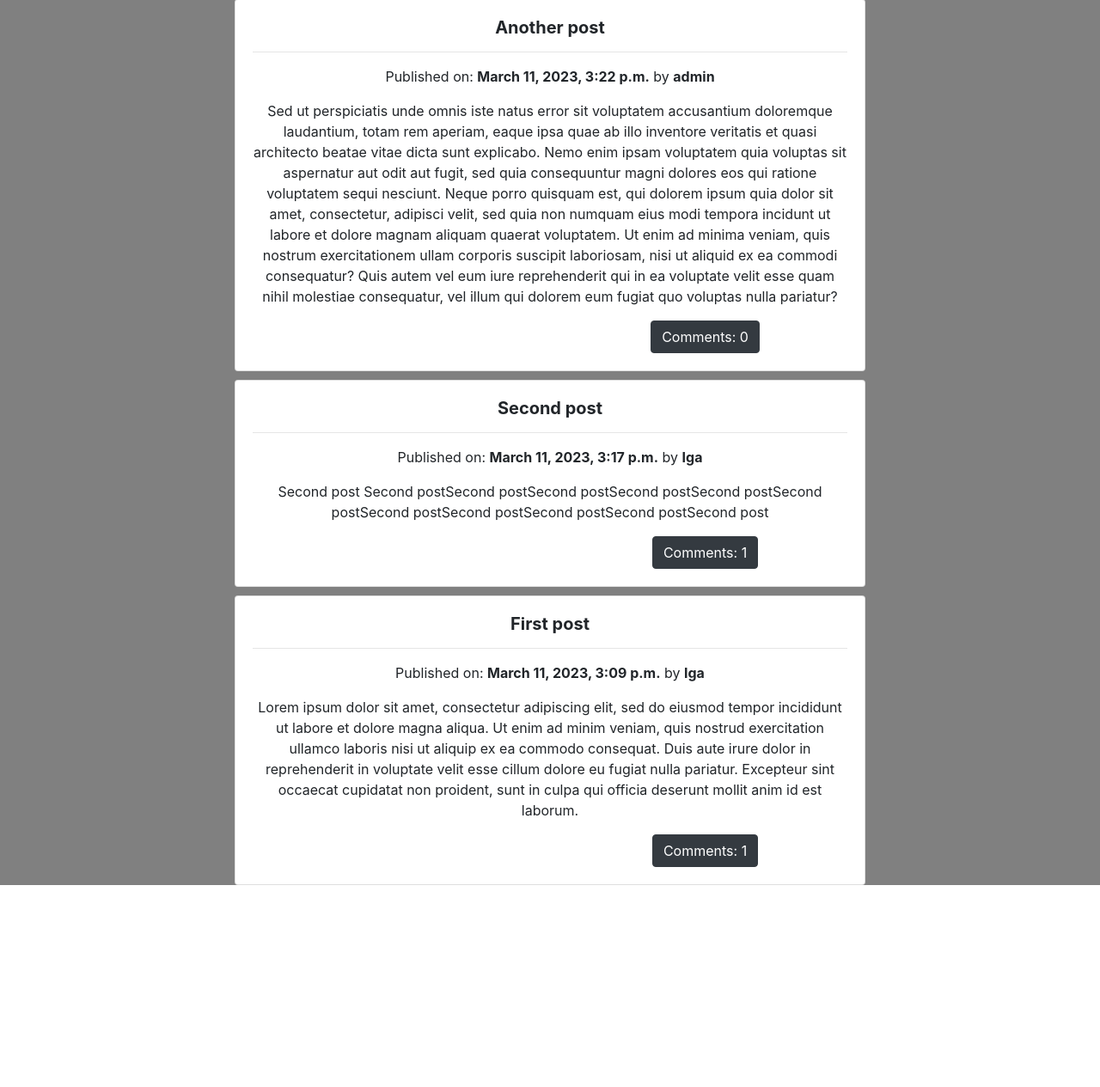
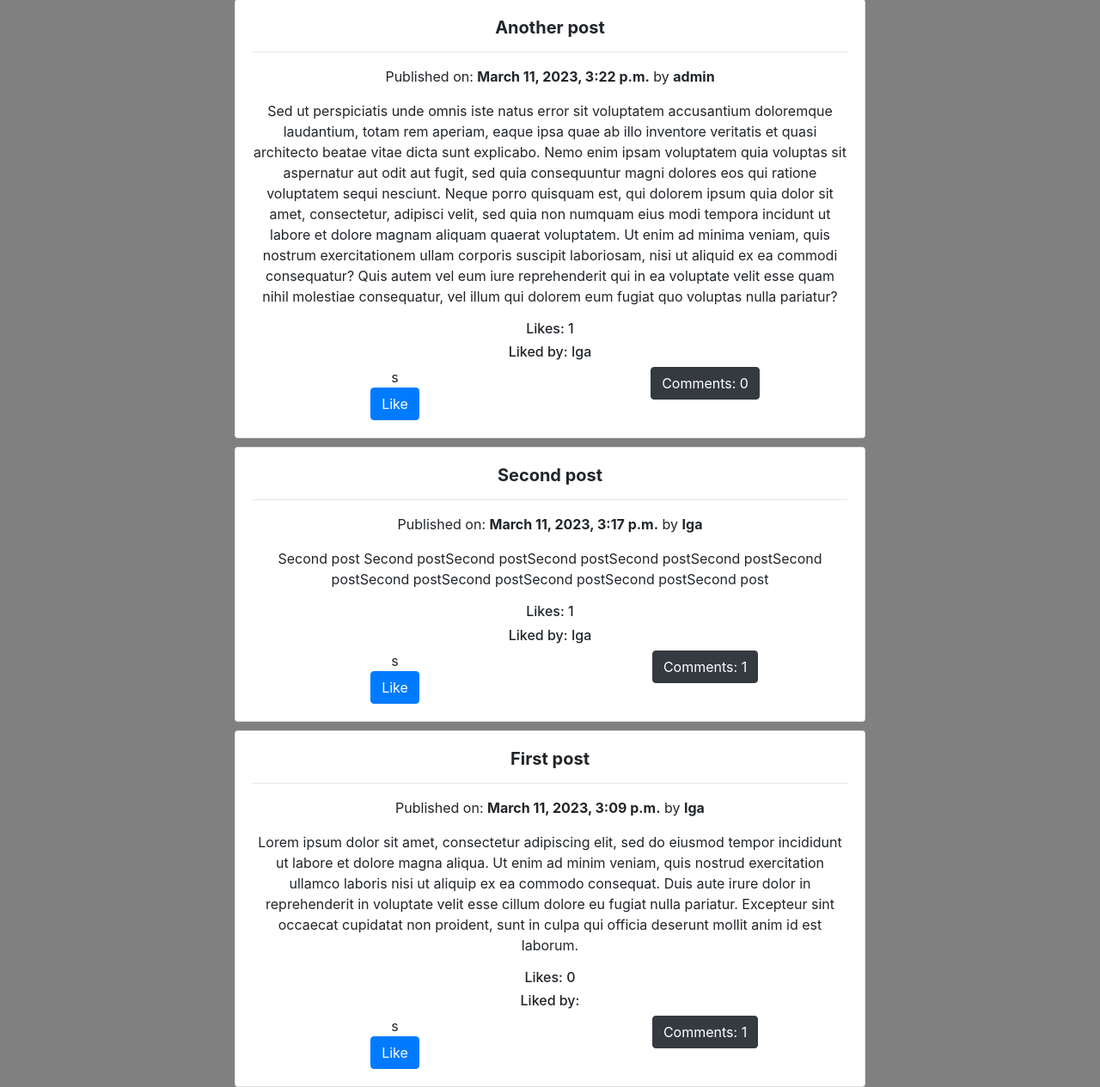
Before and after one commit to igness1/SimpleDjangoBlog, a Django app: page / in a window 1280 px wide. Shown: the part 67-1332 px from the top of the page at 86% size. Before the commit the page ends 1097 px from the top, so only its background shows below. Run offline with Django 4.2, Linux system fonts and the light colour scheme; data comes from the database, SQL or seed files in the repository; both versions use the stored data as it was after the commit; some libraries are stand-ins or nearby versions.

Commit message:
Like option

```diff
--- a/app/models.py
+++ b/app/models.py
@@ -9,6 +9,7 @@ class Post(models.Model):
     text = models.TextField()
     create_date = models.DateTimeField(default=timezone.now)
     published_date = models.DateTimeField(blank=True, null=True)
+    likes = models.ManyToManyField(User, related_name='post_like')
 
     def publish(self):
         self.published_date = timezone.now()
@@ -19,6 +20,13 @@ class Post(models.Model):
 
     def get_absolute_url(self):
         return reverse('post_detail', kwargs={'pk': self.pk})
+
+    def number_of_likes(self):
+        return self.likes.count()
+
+    def who_liked(self):
+        return ", ".join([str(p) for p in self.likes.all()])
+
 
     def __str__(self):
         return self.title
--- a/app/urls.py
+++ b/app/urls.py
@@ -12,5 +12,5 @@ urlpatterns = [
     path('post/<int:pk>/remove_comment/', views.remove_comment, name='comment_remove'),
     path('post/<int:pk>/edit/', views.PostEdit.as_view(), name='edit_post'),
     path('post/<int:pk>/remove/', views.PostDelete.as_view(), name='remove_post'),
-
+    path('like/<int:pk>/', views.give_like, name="give_like"),
 ]
--- a/app/views.py
+++ b/app/views.py
@@ -56,12 +56,14 @@ def approve_comment(request, pk):
     comment.approve()
     return redirect('post_detail', pk=comment.post.pk)
 
-# TODO:Working likes option
-# @login_required
-# def give_like(request, pk):
-#    post = get_object_or_404(Post, id=request.POST.get('post_id'))
-#    post.likes.add(request.user)
-#    return redirect('post_list')
+@login_required
+def give_like(request, pk):
+   post = get_object_or_404(Post, id=request.POST.get('post_id'))
+   if post.likes.filter(id=request.user.id).exists():
+       post.likes.remove(request.user)
+   else:
+       post.likes.add(request.user)
+   return redirect('post_list')
 
 
 def add_comment(request, pk):
--- a/templates/app/post_list.html
+++ b/templates/app/post_list.html
@@ -10,17 +10,16 @@
                         <p>Published on:  <b>{{ post.published_date }}</b>  by <b>{{ post.author }}</b></p>
                     </div>
                 <p class="card-text">{{ post.text }}</p>
-                <!-- <h6>Likes: {{ post.total_likes }}</h6>
-                <h6>Likes by: {{ post.who_liked }}</h6> -->
+                <h6>Likes: {{ post.number_of_likes }}</h6>
+                <h6>Liked by: {{ post.who_liked }}</h6>
                     <div class="row">
                     <div class="col-sm" >
-                        <!--
-                        like button - need functionality first
-                        <form method="post" action="">
+s
+                        <form method="post" action="{% url 'give_like' pk=post.pk %}">
                             {% csrf_token %}
                             <button type="submit" name="post_id" class="btn btn-primary" value="{{ post.id }}">Like</button>
                         </form>
-                        -->
+
                     </div>
                     <div class="col-sm" >
                         <a href="{% url 'post_detail' pk=post.pk %}" class="btn btn-dark">Comments: {{ post.approve_comments.count }}</a>
```
Also changed, not shown: app/migrations/0002_post_likes.py (added), db.sqlite3.
